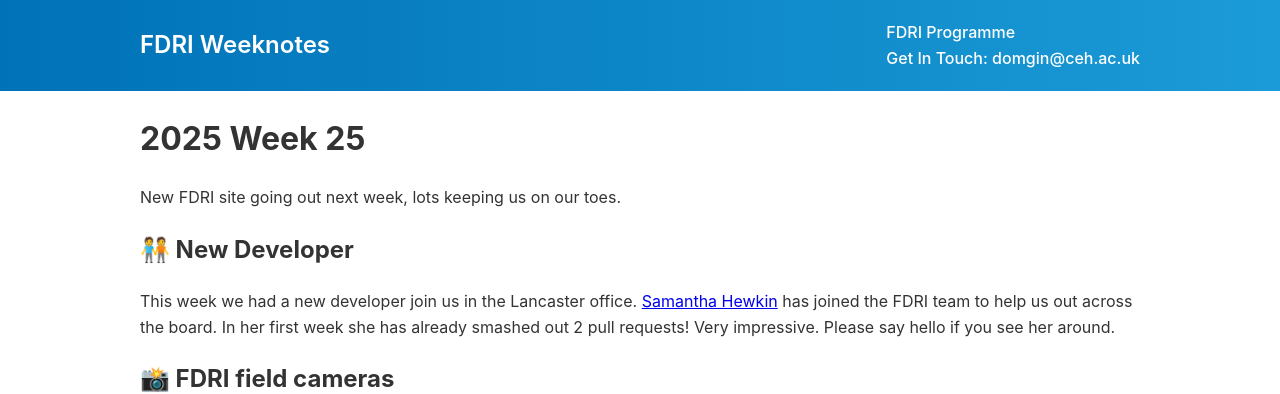
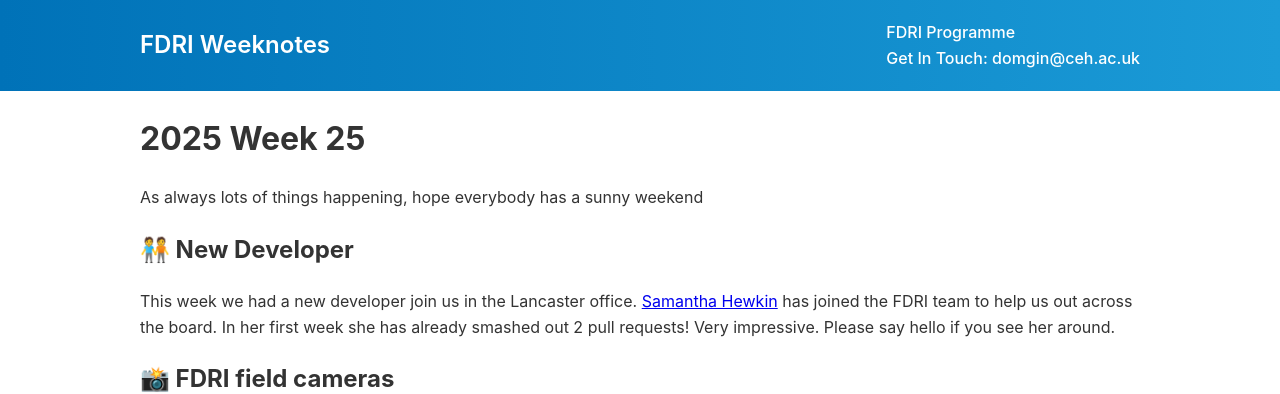
Before and after one commit to NERC-CEH/fdri_words, a Jekyll site: the page built from weeknotes/2025/25.md, in a window 1280 px wide and 900 px high. Shown: the top 394 px of the window. Built offline with Jekyll 4.4.1, drawn with Linux system fonts in a browser that asks for light colours; our own code applies the rules of GitHub Pages for plain Markdown files.

Commit message:
Update 25.md

````diff
--- a/weeknotes/2025/25.md
+++ b/weeknotes/2025/25.md
@@ -1,6 +1,6 @@
 # 2025 Week 25
 
-New FDRI site going out next week, lots keeping us on our toes.
+As always lots of things happening, hope everybody has a sunny weekend
 
 ## 🧑‍🤝‍🧑 New Developer
 
@@ -19,6 +19,7 @@ They're capturing images on a schedule and uploading them directly to AWS object
 This is a trial installation and the Pis are not registered as Things in AWS IoT Core yet, but that's part of the intention for managing them in the future - with plenty of ideas kicking around for what can be done with tiny Linux computers in each FDRI site.
 
 ## 🌩️ Production Data on our Test Environment
+
 ![image](https://github.com/user-attachments/assets/b3359ac2-bdbd-4079-8ea2-b2fa880986fd)
 
 With the hefran forest site going live and the other site going live next week we are now receive production data, which is heading directly into our staging/test environment. We are in the (very slow) process of procuring a production environment to help rectify this. One potential solution is to rename our test environment to production and start treating it as such, then the newly procurred environment can become our new test environment. Althought this is how things are for now, we have good practices around our data and it's stored securely and safely in an s3 bucket, which only admins having access to delete it (our deployed code doesn't have delete permissions).
@@ -30,6 +31,7 @@ In future we are looking at other ways to backup this data:
 - Some cronjob or something to backup to the on-prem SAN which is where vast major or other project data is
 
 ## 🖐️ Image data partitioning
+
 ![image](https://github.com/user-attachments/assets/443e1c42-61e3-4a71-b4bd-a066be99d89b)
 
 Lots of back and forth on how we partition the incoming image data, this is important to get right since it's tricky to change onces the cameras get deployed since we are going live without any remote device management. The partitioning structure if setup correctly should allow our query use cases to performantly query the image data in the bucket e.g give me images from site X between date y and date z without us having to store an alongside index. We didn't get time to test the performance before going live but think the following should allow that and we can always add an index in if needed without needing to update the raspbery pi camera code.
@@ -40,6 +42,7 @@ Lots of back and forth on how we partition the incoming image data, this is impo
 ```
 
 ## 🔁 DRI-Replayer
+
 ![image](https://github.com/user-attachments/assets/edb0e049-c053-4d73-8320-5affacc151b5)
 
 [code](https://github.com/NERC-CEH/dri-replayer)
@@ -48,6 +51,7 @@ Lots of back and forth on how we partition the incoming image data, this is impo
 In fixing some of the ingestion bugs found when looking at the production data we created a new git repo containing helper scripts for debugging and replaying stuck messages.
 
 ## 🦭NRFA data ingestion
+
 ![image](https://github.com/user-attachments/assets/838e287d-1a19-45b1-aab2-b54b72c65ca2)
 ![image](https://github.com/user-attachments/assets/92dcb99b-0f70-476d-9716-0e0722a451b9)
 
````
